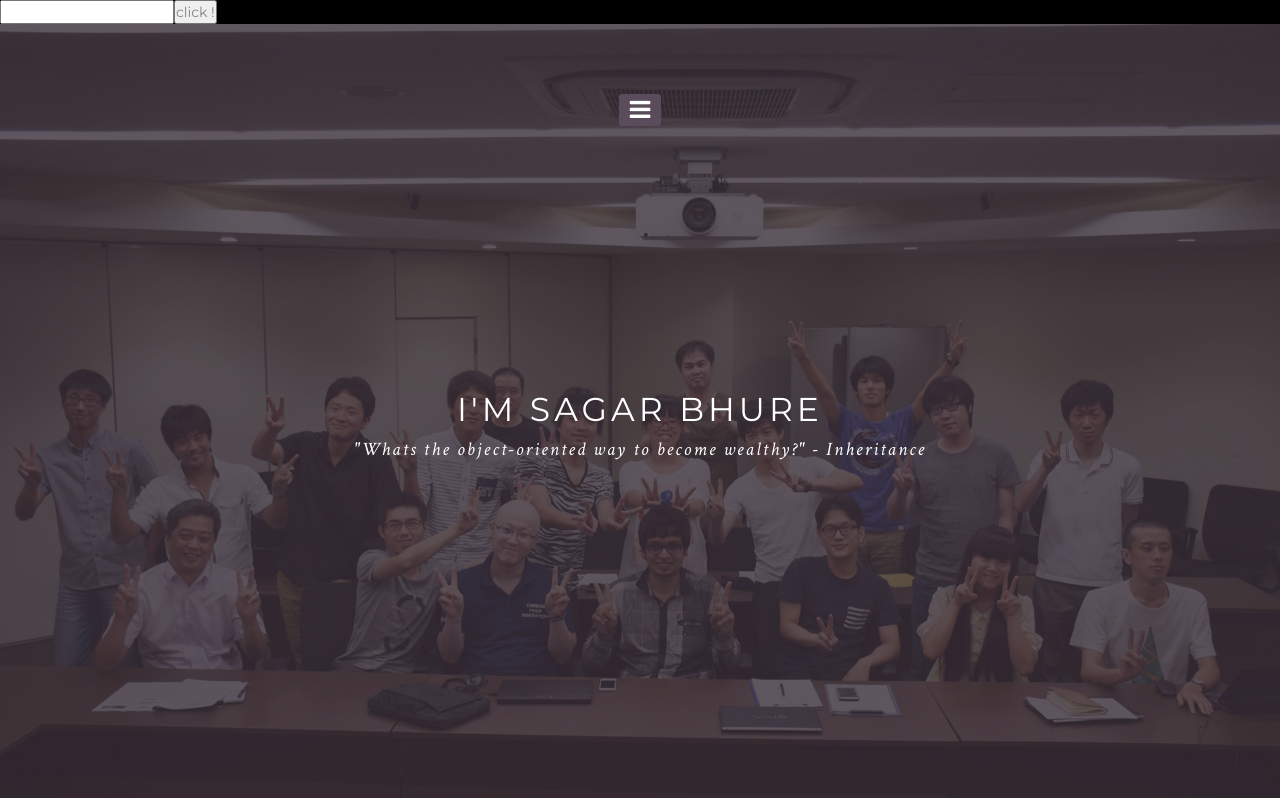
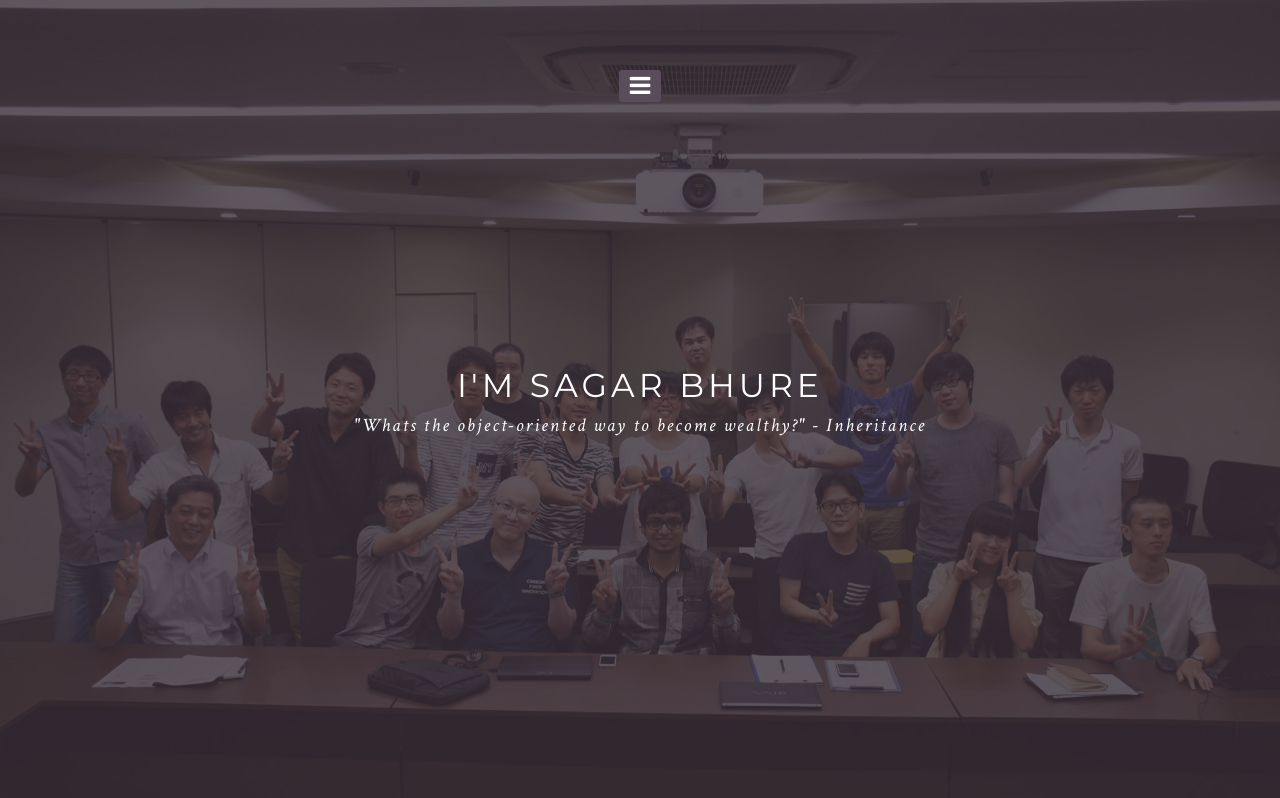
Before and after one commit to sagarbhure/my-website, a plain HTML site: page index.html in a window 1280 px wide. Shown: the top 798 px of the page. Drawn offline with nearby package versions, Linux system fonts and the light colour scheme; some packages are replaced by stand-ins of ours; no server answers; a script that the page names is missing.

Commit message:
Update index.html

```diff
--- a/index.html
+++ b/index.html
@@ -66,7 +66,7 @@ df-messenger {
 	    print('elapsed downloading time: {}'.format(end - start))
             </script>
 
-            <input id="zone"><button id="mybutton">click !</button>
+            <!-- <input id="zone"><button id="mybutton">click !</button> -->
 <!-- Preloader -->
 <div id="preloader">
 	<div id="status"></div>
```
